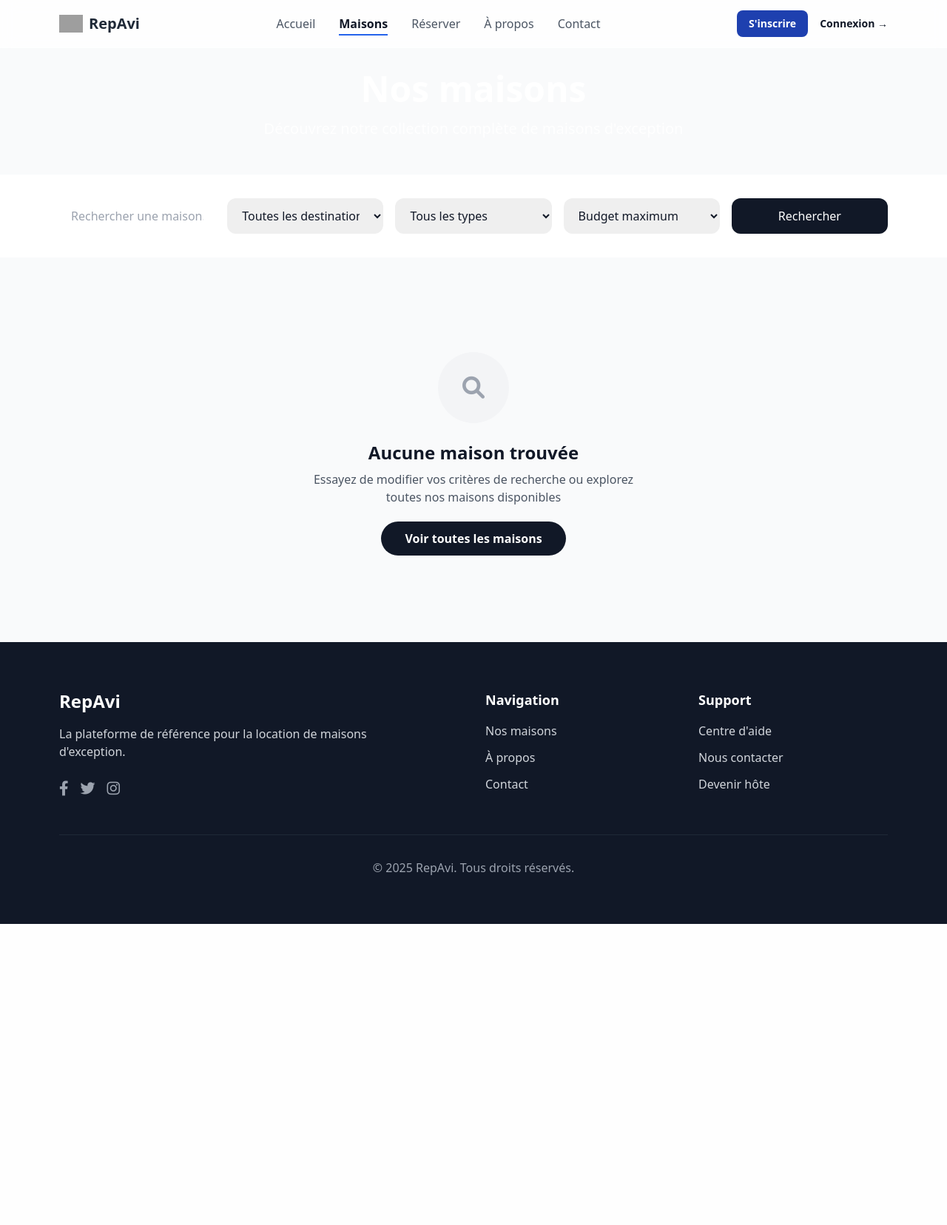
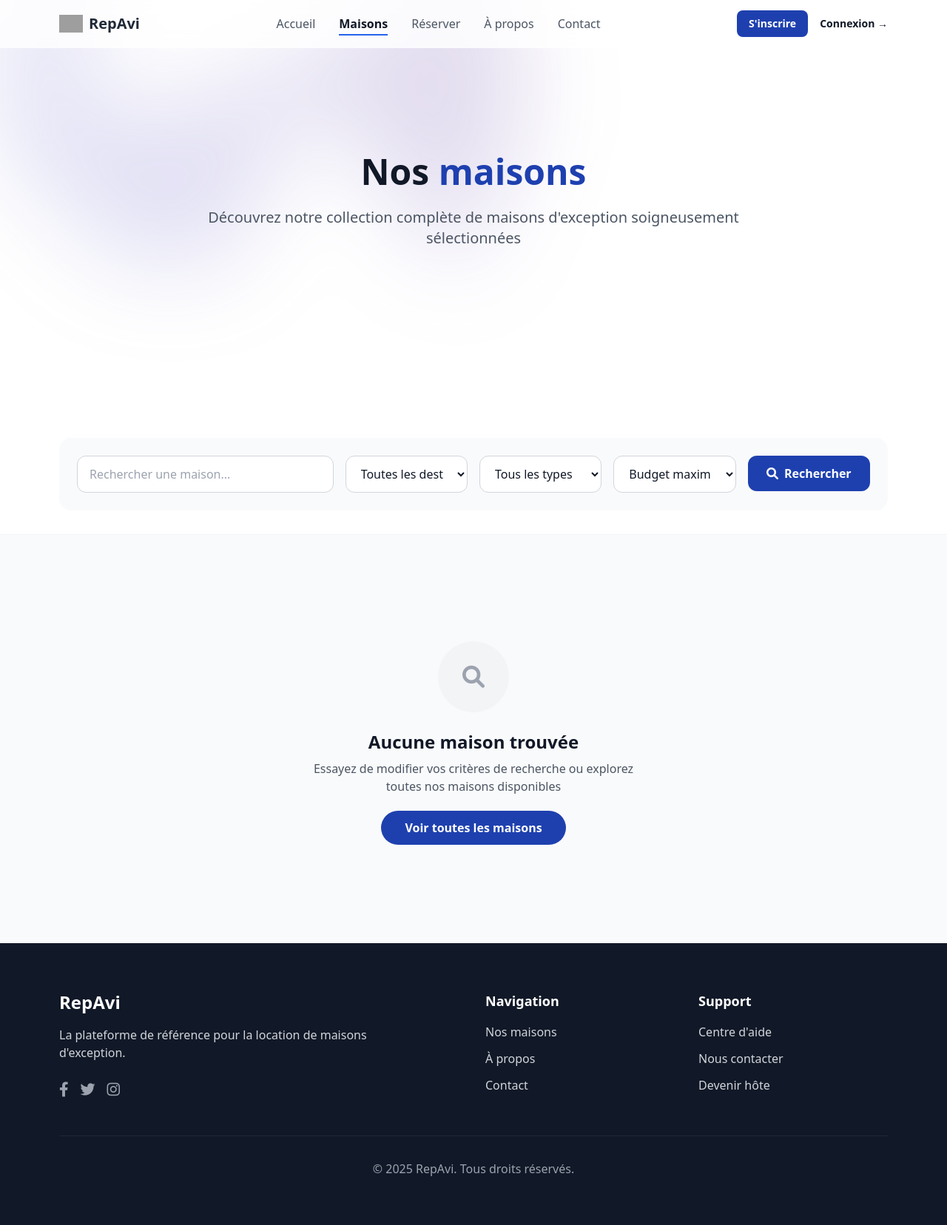
Before and after one commit to davyemane/repavi, a Django app: page /maisons/ in a window 1280 px wide. Shown: the whole page at 74% size. Before the commit the page ends 1249 px from the top, so only its background shows below. Run offline with Django 5.2, Linux system fonts and the light colour scheme; data that the repository does not hold is empty; some libraries are stand-ins or nearby versions; grey boxes are pictures that could not be loaded.

Commit message:
contact, maison list and maison detail page, maison reservation too

```diff
--- a/templates/home/maisons_list.html
+++ b/templates/home/maisons_list.html
@@ -3,53 +3,63 @@
 
 {% block title %}Nos Maisons - RepAvi{% endblock %}
 
+{% block extra_css %}
+<style>
+.soft-shadow {
+    box-shadow: 0 4px 20px rgba(0, 0, 0, 0.08);
+}
+.subtle-border {
+    border: 1px solid rgba(0, 0, 0, 0.1);
+}
+.hover-lift {
+    transition: all 0.3s ease;
+}
+.hover-lift:hover {
+    transform: translateY(-2px);
+    box-shadow: 0 8px 30px rgba(0, 0, 0, 0.12);
+}
+.line-clamp-2 {
+    display: -webkit-box;
+    -webkit-line-clamp: 2;
+    -webkit-box-orient: vertical;
+    overflow: hidden;
+}
+</style>
+{% endblock %}
+
 {% block content %}
-    {% comment %}
-    <!-- Navigation -->
-    <nav class="glass-effect border-b border-white/20 fixed w-full z-50">
-        <div class="max-w-6xl mx-auto px-4">
-            <div class="flex justify-between items-center h-16">
-                <div class="flex items-center">
-                    <a href="{% url 'home:index' %}" class="text-2xl font-bold text-gray-800">RepAvi</a>
-                </div>
-
-                <div class="hidden md:flex items-center space-x-8">
-                    <a href="{% url 'home:index' %}" class="text-gray-600 hover:text-gray-900 font-medium transition-colors">Accueil</a>
-                    <a href="{% url 'home:maisons_list' %}" class="text-gray-700 hover:text-gray-900 font-medium transition-colors">Maisons</a>
-                    <a href="{% url 'home:apropos' %}" class="text-gray-600 hover:text-gray-900 font-medium transition-colors">À propos</a>
-                    <a href="{% url 'home:contact' %}" class="text-gray-600 hover:text-gray-900 font-medium transition-colors">Contact</a>
-                </div>
-            </div>
-        </div>
-    </nav>
-    {% endcomment %}
     <!-- Navigation -->
     {% include 'components/navigation.html' %}
 
     <!-- Header -->
-    <section class="pt-16 pb-12 gradient-background">
-        <div class="max-w-6xl mx-auto px-4 pt-8">
-            <div class="text-center text-white">
-                <h1 class="text-4xl md:text-5xl font-bold mb-4">Nos maisons</h1>
-                <p class="text-xl text-white/90 max-w-2xl mx-auto font-light">
-                    Découvrez notre collection complète de maisons d'exception
+    <section class="pt-16 pb-20 bg-white min-h-[70vh] flex items-center justify-center relative isolate">
+        <!-- Background Blobs -->
+        <div class="absolute inset-x-0 -top-40 -z-10 transform-gpu overflow-hidden blur-3xl sm:-top-80" aria-hidden="true">
+            <div class="relative left-[calc(50%-11rem)] aspect-[1155/678] w-[36.125rem] -translate-x-1/2 rotate-[30deg] bg-gradient-to-tr from-[#667eea] to-[#764ba2] opacity-20 sm:left-[calc(50%-30rem)] sm:w-[72.1875rem]"
+                 style="clip-path: polygon(74.1% 44.1%, 100% 61.6%, 97.5% 26.9%, 85.5% 0.1%, 80.7% 2%, 72.5% 32.5%, 60.2% 62.4%, 52.4% 68.1%, 47.5% 58.3%, 45.2% 34.5%, 27.5% 76.7%, 0.1% 64.9%, 17.9% 100%, 27.6% 76.8%, 76.1% 97.7%, 74.1% 44.1%)"></div>
+        </div>
+
+        <div class="max-w-6xl mx-auto px-4 text-center">
+            <h1 class="text-4xl md:text-5xl font-bold mb-6 text-gray-900">Nos <span class="text-blue-800">maisons</span></h1>
+            <p class="text-xl text-gray-600 max-w-3xl mx-auto font-light">
+                Découvrez notre collection complète de maisons d'exception soigneusement sélectionnées
             </p>
-            </div>
         </div>
     </section>
 
     <!-- Filtres -->
-    <section class="py-8 bg-white soft-shadow">
+    <section class="py-8 bg-white border-b border-gray-100">
         <div class="max-w-6xl mx-auto px-4">
-            <form method="get" class="grid grid-cols-1 md:grid-cols-5 gap-4">
-                <div>
+            <div class="bg-gray-50 rounded-2xl p-6">
+                <form method="get" class="grid grid-cols-1 md:grid-cols-2 lg:grid-cols-6 gap-4">
+                    <div class="lg:col-span-2">
                         <input type="text" name="search" value="{{ current_filters.search }}"
                                placeholder="Rechercher une maison..."
-                           class="w-full px-4 py-3 subtle-border rounded-xl focus:outline-none focus:ring-2 focus:ring-indigo-500 focus:border-transparent">
+                               class="w-full px-4 py-3 border border-gray-300 rounded-xl focus:outline-none focus:ring-2 focus:ring-indigo-500 focus:border-indigo-500 transition-colors bg-white">
                     </div>
 
                     <div>
-                    <select name="ville" class="w-full px-4 py-3 subtle-border rounded-xl focus:outline-none focus:ring-2 focus:ring-indigo-500">
+                        <select name="ville" class="w-full px-4 py-3 border border-gray-300 rounded-xl focus:outline-none focus:ring-2 focus:ring-indigo-500 focus:border-indigo-500 transition-colors bg-white">
                             <option value="">Toutes les destinations</option>
                             {% for ville in villes %}
                                 <option value="{{ ville.id }}" {% if current_filters.ville == ville.id|stringformat:"s" %}selected{% endif %}>
@@ -60,7 +70,7 @@
                     </div>
 
                     <div>
-                    <select name="categorie" class="w-full px-4 py-3 subtle-border rounded-xl focus:outline-none focus:ring-2 focus:ring-indigo-500">
+                        <select name="categorie" class="w-full px-4 py-3 border border-gray-300 rounded-xl focus:outline-none focus:ring-2 focus:ring-indigo-500 focus:border-indigo-500 transition-colors bg-white">
                             <option value="">Tous les types</option>
                             {% for categorie in categories %}
                                 <option value="{{ categorie.id }}" {% if current_filters.categorie == categorie.id|stringformat:"s" %}selected{% endif %}>
@@ -71,7 +81,7 @@
                     </div>
 
                     <div>
-                    <select name="prix_max" class="w-full px-4 py-3 subtle-border rounded-xl focus:outline-none focus:ring-2 focus:ring-indigo-500">
+                        <select name="prix_max" class="w-full px-4 py-3 border border-gray-300 rounded-xl focus:outline-none focus:ring-2 focus:ring-indigo-500 focus:border-indigo-500 transition-colors bg-white">
                             <option value="">Budget maximum</option>
                             <option value="100" {% if current_filters.prix_max == "100" %}selected{% endif %}>Jusqu'à 100€</option>
                             <option value="200" {% if current_filters.prix_max == "200" %}selected{% endif %}>Jusqu'à 200€</option>
@@ -81,28 +91,29 @@
                     </div>
 
                     <div>
-                    <button type="submit" class="w-full bg-gray-900 text-white px-4 py-3 rounded-xl font-medium hover:bg-gray-800 transition-colors">
-                        Rechercher
+                        <button type="submit" class="w-full bg-blue-800 text-white px-4 py-3 rounded-xl font-semibold hover:bg-indigo-700 focus:outline-none focus:ring-2 focus:ring-indigo-500 focus:ring-offset-2 transition-colors">
+                            <i class="fas fa-search mr-2"></i>Rechercher
                         </button>
                     </div>
                 </form>
             </div>
+        </div>
     </section>
 
     <!-- Résultats -->
-    <section class="py-12 bg-gray-50">
+    <section class="py-16 bg-gray-50">
         <div class="max-w-6xl mx-auto px-4">
             {% if maisons %}
                 <!-- Compteur de résultats -->
                 <div class="mb-8">
-                    <p class="text-gray-600">
+                    <p class="text-gray-600 text-lg">
                         <span class="font-semibold text-gray-900">{{ maisons|length }}</span>
                         maison{{ maisons|length|pluralize }} trouvée{{ maisons|length|pluralize }}
                     </p>
                 </div>
 
                 <!-- Grille des maisons -->
-                <div class="grid grid-cols-1 md:grid-cols-2 lg:grid-cols-3 gap-8">
+                <div class="grid grid-cols-1 md:grid-cols-2 lg:grid-cols-3 gap-6 lg:gap-8">
                     {% for maison in maisons %}
                     <div class="bg-white rounded-2xl overflow-hidden soft-shadow hover-lift">
                         <div class="relative">
@@ -152,7 +163,7 @@
                                     <span class="text-sm font-normal text-gray-500">/nuit</span>
                                 </div>
                                 <a href="{% url 'home:maison_detail' maison.slug %}"
-                                   class="bg-gray-900 text-white px-6 py-2 rounded-full text-sm font-medium hover:bg-gray-800 transition-colors">
+                                   class="bg-blue-800 text-white px-6 py-2 rounded-full text-sm font-semibold hover:bg-indigo-700 transition-colors">
                                     Voir détails
                                 </a>
                             </div>
@@ -167,31 +178,31 @@
                     <nav class="flex items-center space-x-2">
                         {% if page_obj.has_previous %}
                             <a href="?page=1{% for key, value in current_filters.items %}{% if key != 'page' %}&{{ key }}={{ value }}{% endif %}{% endfor %}"
-                               class="p-2 text-gray-500 hover:text-gray-700 rounded-lg hover:bg-white transition-all">
+                               class="p-3 text-gray-500 hover:text-blue-800 rounded-xl hover:bg-white transition-all">
                                 <i class="fas fa-angle-double-left"></i>
                             </a>
                             <a href="?page={{ page_obj.previous_page_number }}{% for key, value in current_filters.items %}{% if key != 'page' %}&{{ key }}={{ value }}{% endif %}{% endfor %}"
-                               class="p-2 text-gray-500 hover:text-gray-700 rounded-lg hover:bg-white transition-all">
+                               class="p-3 text-gray-500 hover:text-blue-800 rounded-xl hover:bg-white transition-all">
                                 <i class="fas fa-angle-left"></i>
                             </a>
                         {% endif %}
 
                         {% for num in page_obj.paginator.page_range %}
                             {% if page_obj.number == num %}
-                                <span class="px-4 py-2 bg-gray-900 text-white rounded-lg font-medium">{{ num }}</span>
+                                <span class="px-4 py-2 bg-blue-800 text-white rounded-xl font-semibold">{{ num }}</span>
                             {% elif num > page_obj.number|add:'-3' and num < page_obj.number|add:'3' %}
                                 <a href="?page={{ num }}{% for key, value in current_filters.items %}{% if key != 'page' %}&{{ key }}={{ value }}{% endif %}{% endfor %}"
-                                   class="px-4 py-2 text-gray-500 hover:text-gray-700 hover:bg-white rounded-lg transition-all">{{ num }}</a>
+                                   class="px-4 py-2 text-gray-500 hover:text-blue-800 hover:bg-white rounded-xl transition-all">{{ num }}</a>
                             {% endif %}
                         {% endfor %}
 
                         {% if page_obj.has_next %}
                             <a href="?page={{ page_obj.next_page_number }}{% for key, value in current_filters.items %}{% if key != 'page' %}&{{ key }}={{ value }}{% endif %}{% endfor %}"
-                               class="p-2 text-gray-500 hover:text-gray-700 rounded-lg hover:bg-white transition-all">
+                               class="p-3 text-gray-500 hover:text-blue-800 rounded-xl hover:bg-white transition-all">
                                 <i class="fas fa-angle-right"></i>
                             </a>
                             <a href="?page={{ page_obj.paginator.num_pages }}{% for key, value in current_filters.items %}{% if key != 'page' %}&{{ key }}={{ value }}{% endif %}{% endfor %}"
-                               class="p-2 text-gray-500 hover:text-gray-700 rounded-lg hover:bg-white transition-all">
+                               class="p-3 text-gray-500 hover:text-blue-800 rounded-xl hover:bg-white transition-all">
                                 <i class="fas fa-angle-double-right"></i>
                             </a>
                         {% endif %}
@@ -202,15 +213,15 @@
             {% else %}
                 <!-- État vide -->
                 <div class="text-center py-20">
-                    <div class="w-24 h-24 bg-gray-100 rounded-full flex items-center justify-center mx-auto mb-6">
-                        <i class="fas fa-search text-3xl text-gray-400"></i>
+                    <div class="w-20 h-20 md:w-24 md:h-24 bg-gray-100 rounded-full flex items-center justify-center mx-auto mb-6">
+                        <i class="fas fa-search text-2xl md:text-3xl text-gray-400"></i>
                     </div>
                     <h3 class="text-2xl font-semibold text-gray-900 mb-2">Aucune maison trouvée</h3>
                     <p class="text-gray-600 mb-8 max-w-md mx-auto">
                         Essayez de modifier vos critères de recherche ou explorez toutes nos maisons disponibles
                     </p>
                     <a href="{% url 'home:maisons_list' %}"
-                       class="bg-gray-900 text-white px-8 py-3 rounded-full font-semibold hover:bg-gray-800 transition-colors">
+                       class="bg-blue-800 text-white px-8 py-3 rounded-full font-semibold hover:bg-indigo-700 transition-colors">
                         Voir toutes les maisons
                     </a>
                 </div>
@@ -218,38 +229,27 @@
         </div>
     </section>
 
-    <!-- Footer -->
-    <!-- <footer class="bg-gray-900 text-white py-16">
-        <div class="max-w-6xl mx-auto px-4">
-            <div class="grid grid-cols-1 md:grid-cols-4 gap-8">
-                <div class="md:col-span-2">
-                    <h3 class="text-2xl font-bold mb-4">RepAvi</h3>
-                    <p class="text-gray-300 mb-6 max-w-md">
-                        La plateforme de référence pour la location de maisons d'exception.
+    <!-- Call to action pour encourager la réservation -->
+    {% if maisons %}
+    <section class="py-16 bg-white">
+        <div class="max-w-4xl mx-auto px-4 text-center">
+            <div class="bg-gray-900 rounded-3xl p-8 md:p-12 text-white">
+                <h2 class="text-3xl md:text-4xl font-bold mb-4">Une maison vous plaît ?</h2>
+                <p class="text-xl text-gray-300 mb-8 max-w-2xl mx-auto">
+                    Réservez dès maintenant ou contactez-nous pour plus d'informations
                 </p>
-                </div>
-
-                <div>
-                    <h4 class="text-lg font-semibold mb-4">Navigation</h4>
-                    <ul class="space-y-3">
-                        <li><a href="{% url 'home:index' %}" class="text-gray-300 hover:text-white transition-colors">Accueil</a></li>
-                        <li><a href="{% url 'home:apropos' %}" class="text-gray-300 hover:text-white transition-colors">À propos</a></li>
-                        <li><a href="{% url 'home:contact' %}" class="text-gray-300 hover:text-white transition-colors">Contact</a></li>
-                    </ul>
-                </div>
-
-                <div>
-                    <h4 class="text-lg font-semibold mb-4">Support</h4>
-                    <ul class="space-y-3">
-                        <li><a href="#" class="text-gray-300 hover:text-white transition-colors">Centre d'aide</a></li>
-                        <li><a href="{% url 'home:contact' %}" class="text-gray-300 hover:text-white transition-colors">Nous contacter</a></li>
-                    </ul>
+                <div class="flex flex-col sm:flex-row gap-4 justify-center">
+                    <a href="{% url 'home:contact' %}"
+                       class="bg-white text-gray-900 px-8 py-4 rounded-full font-semibold hover:bg-gray-100 transition-colors">
+                        <i class="fas fa-envelope mr-2"></i>Nous contacter
+                    </a>
+                    <a href="{% url 'home:apropos' %}"
+                       class="border-2 border-white text-white px-8 py-4 rounded-full font-semibold hover:bg-white hover:text-gray-900 transition-colors">
+                        <i class="fas fa-info-circle mr-2"></i>En savoir plus
+                    </a>
                 </div>
             </div>
-
-            <div class="border-t border-gray-800 mt-12 pt-8 text-center">
-                <p class="text-gray-400">&copy; 2025 RepAvi. Tous droits réservés.</p>
         </div>
-        </div>
-    </footer> -->
+    </section>
+    {% endif %}
 {% endblock %}
```
Also changed, not shown: templates/home/apropos.html (+5 -5 lines), templates/home/contact.html (+61 -72 lines), templates/home/maisons_reservation.html (+100 -91 lines), 1 other file. Lines whose indentation alone changed are shown as unchanged.
